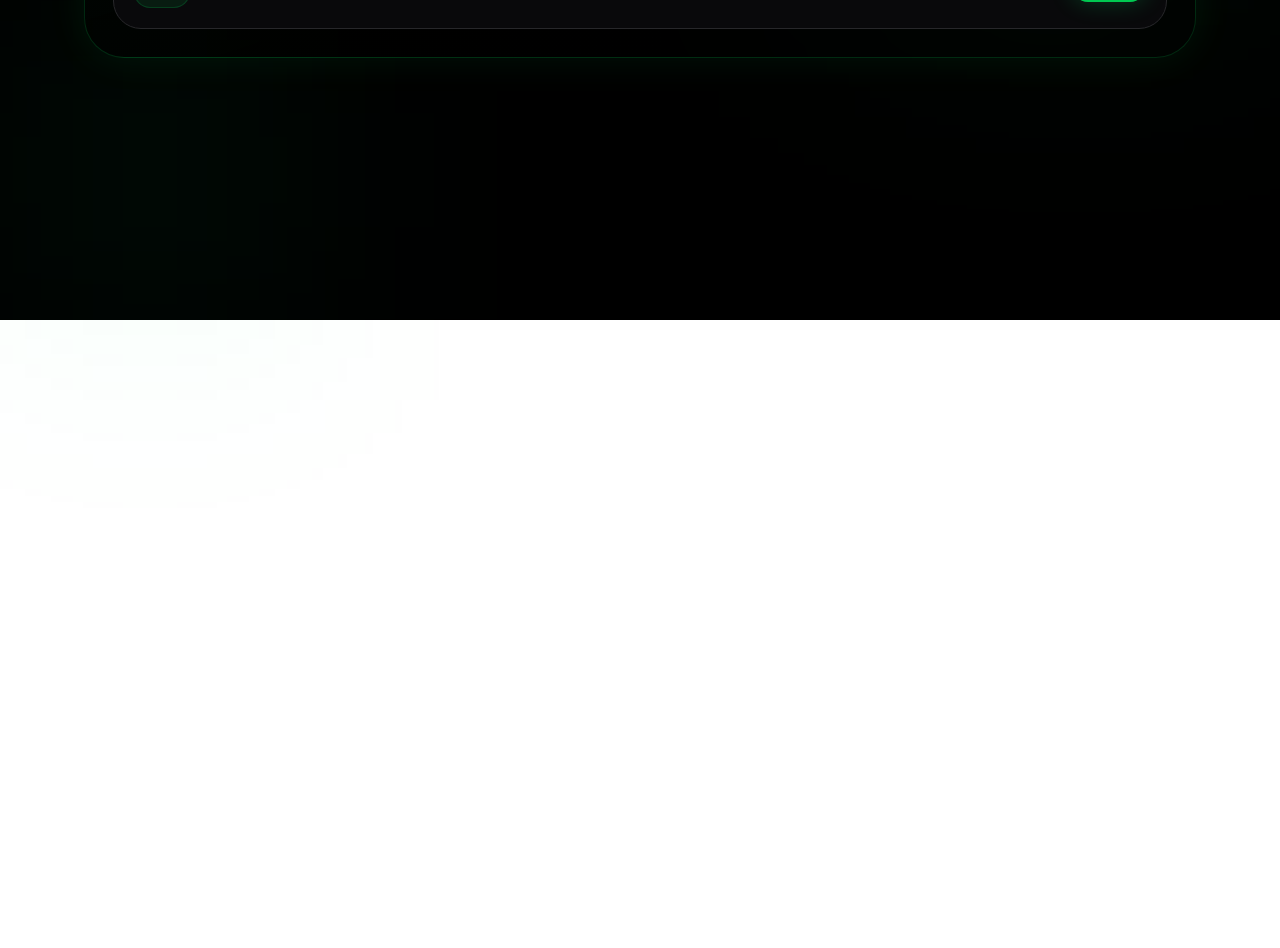
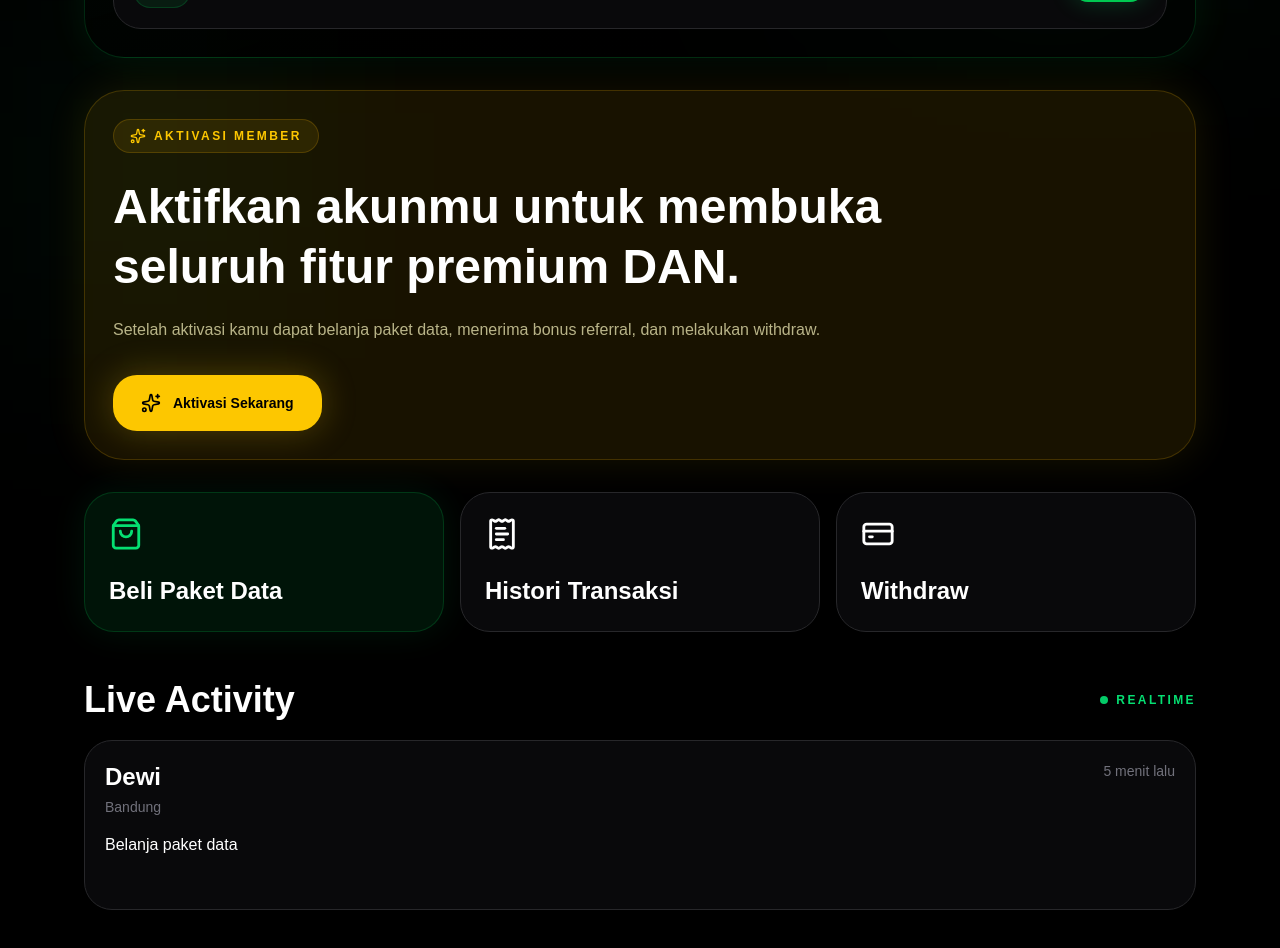
Before and after one commit to ibasnanna-sys/dan-app, a Next.js app: page /member/dashboard in a window 1280 px wide. Shown: the part 480-1428 px from the top of the page. Before the commit the page ends 800 px from the top, so only its background shows below. Built offline with nearby package versions, Linux system fonts and the light colour scheme.

Commit message:
Enhance dashboard with free member features
Added a free member activation section and updated the member menu.

```diff
--- a/src/app/member/dashboard/page.tsx
+++ b/src/app/member/dashboard/page.tsx
@@ -25,7 +25,6 @@ type MemberData = {
   name: string;
   city: string;
   status: MemberStatus;
-  transactionStatus?: string;
 };
 
 export default function Home() {
@@ -216,7 +215,6 @@ export default function Home() {
 
           <div className="flex items-start gap-4">
 
-            {/* LOGO */}
             <div className="w-14 h-14 rounded-3xl bg-green-500/10 border border-green-500/20 flex items-center justify-center shadow-[0_0_30px_rgba(0,255,120,0.12)]">
 
               <span className="text-green-400 font-black text-xl">
@@ -225,7 +223,6 @@ export default function Home() {
 
             </div>
 
-            {/* NAME */}
             <div>
 
               <p className="text-zinc-500 text-xs tracking-[0.25em] uppercase">
@@ -258,7 +255,6 @@ export default function Home() {
 
           </div>
 
-          {/* ACTION */}
           <div className="flex items-center gap-3">
 
             <Link
@@ -317,7 +313,7 @@ export default function Home() {
 
             </div>
 
-            {/* BONUS GRID */}
+            {/* TOTAL BONUS */}
             <div className="grid grid-cols-1 gap-4">
 
               <div className="rounded-[24px] border border-zinc-800 bg-black/40 p-4">
@@ -387,6 +383,170 @@ export default function Home() {
 
         </div>
 
+        {/* FREE MEMBER */}
+        {memberStatus === "free" && (
+
+          <div className="relative overflow-hidden rounded-[32px] sm:rounded-[40px] border border-yellow-500/20 bg-yellow-500/10 mt-8 p-6 sm:p-7 shadow-[0_0_40px_rgba(250,204,21,0.10)]">
+
+            <div className="relative z-10">
+
+              <div className="inline-flex items-center gap-2 px-4 py-2 rounded-full bg-yellow-500/10 border border-yellow-500/20">
+
+                <Sparkles
+                  size={16}
+                  className="text-yellow-400"
+                />
+
+                <span className="text-yellow-400 text-xs font-black tracking-[0.2em]">
+                  AKTIVASI MEMBER
+                </span>
+
+              </div>
+
+              <h2 className="text-3xl sm:text-5xl font-black leading-tight mt-6 max-w-4xl">
+                Aktifkan akunmu untuk membuka seluruh fitur premium DAN.
+              </h2>
+
+              <p className="text-yellow-100/70 text-sm sm:text-base leading-relaxed mt-5 max-w-3xl">
+                Setelah aktivasi kamu dapat belanja paket data, menerima bonus referral, dan melakukan withdraw.
+              </p>
+
+              <Link
+                href="/member/produk"
+                className="inline-flex h-14 px-7 mt-8 rounded-3xl bg-yellow-400 hover:bg-yellow-300 transition-all duration-300 text-black font-black text-sm items-center justify-center gap-3 shadow-[0_0_35px_rgba(250,204,21,0.25)]"
+              >
+
+                <Sparkles size={20} />
+
+                Aktivasi Sekarang
+
+              </Link>
+
+            </div>
+
+          </div>
+
+        )}
+
+        {/* MEMBER MENU */}
+        <div className="grid grid-cols-1 sm:grid-cols-3 gap-4 mt-8">
+
+          <Link
+            href="/member/produk"
+            className="relative overflow-hidden rounded-[30px] border border-green-500/20 bg-green-500/10 p-6 shadow-[0_0_35px_rgba(0,255,120,0.08)]"
+          >
+
+            <ShoppingBag
+              size={34}
+              className="text-green-400"
+            />
+
+            <h2 className="text-2xl font-black mt-6">
+              Beli Paket Data
+            </h2>
+
+          </Link>
+
+          <Link
+            href="/member/transaksi"
+            className="relative overflow-hidden rounded-[30px] border border-zinc-800 bg-zinc-950 p-6 hover:border-green-500 transition-all duration-300"
+          >
+
+            <ReceiptText size={34} />
+
+            <h2 className="text-2xl font-black mt-6">
+              Histori Transaksi
+            </h2>
+
+          </Link>
+
+          <Link
+            href="/member/withdraw"
+            className="relative overflow-hidden rounded-[30px] border border-zinc-800 bg-zinc-950 p-6 hover:border-green-500 transition-all duration-300"
+          >
+
+            <CreditCard size={34} />
+
+            <h2 className="text-2xl font-black mt-6">
+              Withdraw
+            </h2>
+
+          </Link>
+
+        </div>
+
+        {/* LIVE ACTIVITY */}
+        <div className="mt-12">
+
+          <div className="flex items-center justify-between mb-5">
+
+            <h2 className="text-2xl sm:text-4xl font-black">
+              Live Activity
+            </h2>
+
+            <div className="flex items-center gap-2">
+
+              <div className="w-2 h-2 rounded-full bg-green-400 animate-pulse"></div>
+
+              <span className="text-green-400 text-xs font-black tracking-[0.2em]">
+                REALTIME
+              </span>
+
+            </div>
+
+          </div>
+
+          <div className="relative overflow-hidden h-[170px]">
+
+            {activities.map(
+              (item, index) => (
+
+                <div
+                  key={index}
+                  className={`absolute inset-0 transition-all duration-700 ${
+                    index === activityIndex
+                      ? "opacity-100 translate-y-0"
+                      : "opacity-0 translate-y-8 pointer-events-none"
+                  }`}
+                >
+
+                  <div className="relative overflow-hidden rounded-[28px] border border-zinc-800 bg-zinc-950 p-5 h-full">
+
+                    <div className="relative z-10 flex items-start justify-between gap-4">
+
+                      <div>
+
+                        <h3 className="text-xl sm:text-2xl font-black">
+                          {item.name}
+                        </h3>
+
+                        <p className="text-zinc-500 text-sm mt-1">
+                          {item.city}
+                        </p>
+
+                        <p className="text-sm sm:text-base mt-4">
+                          {item.activity}
+                        </p>
+
+                      </div>
+
+                      <span className="text-zinc-500 text-xs sm:text-sm whitespace-nowrap">
+                        {item.time}
+                      </span>
+
+                    </div>
+
+                  </div>
+
+                </div>
+
+              )
+            )}
+
+          </div>
+
+        </div>
+
       </div>
 
     </main>
```
